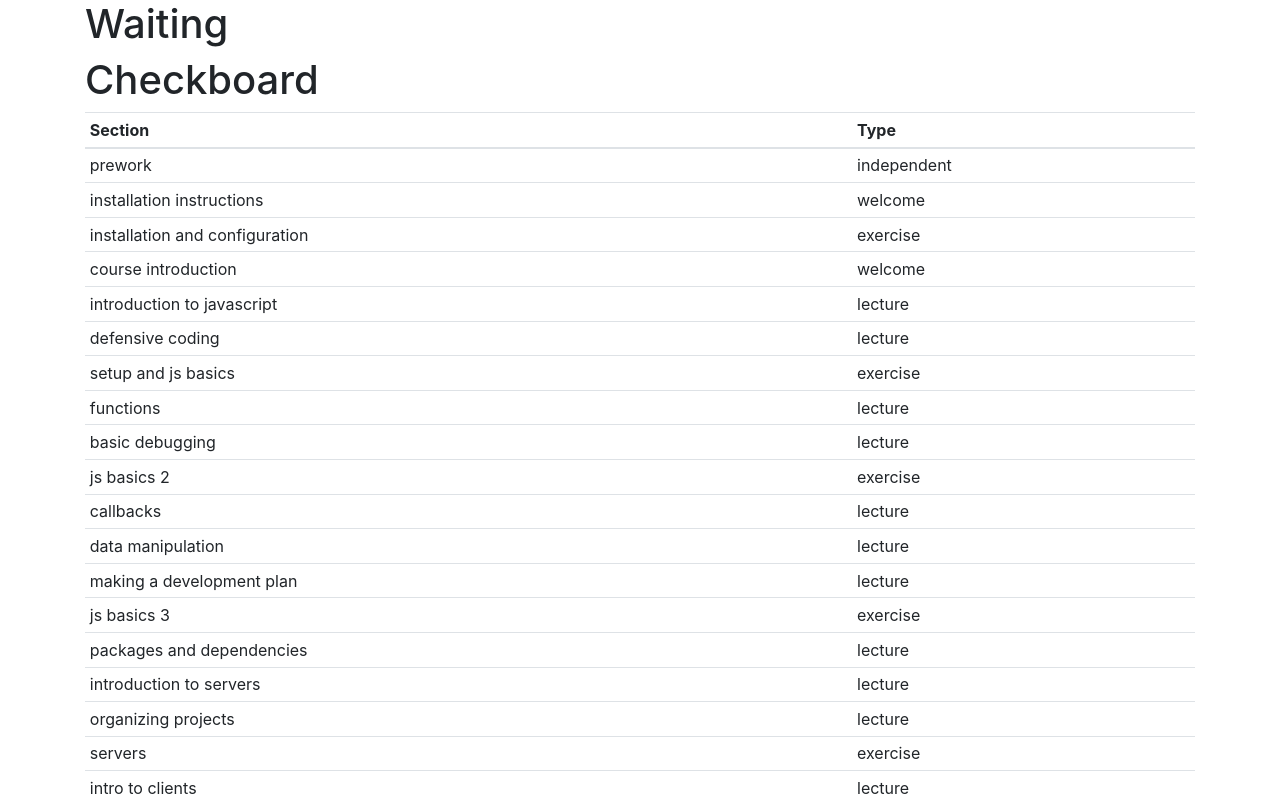
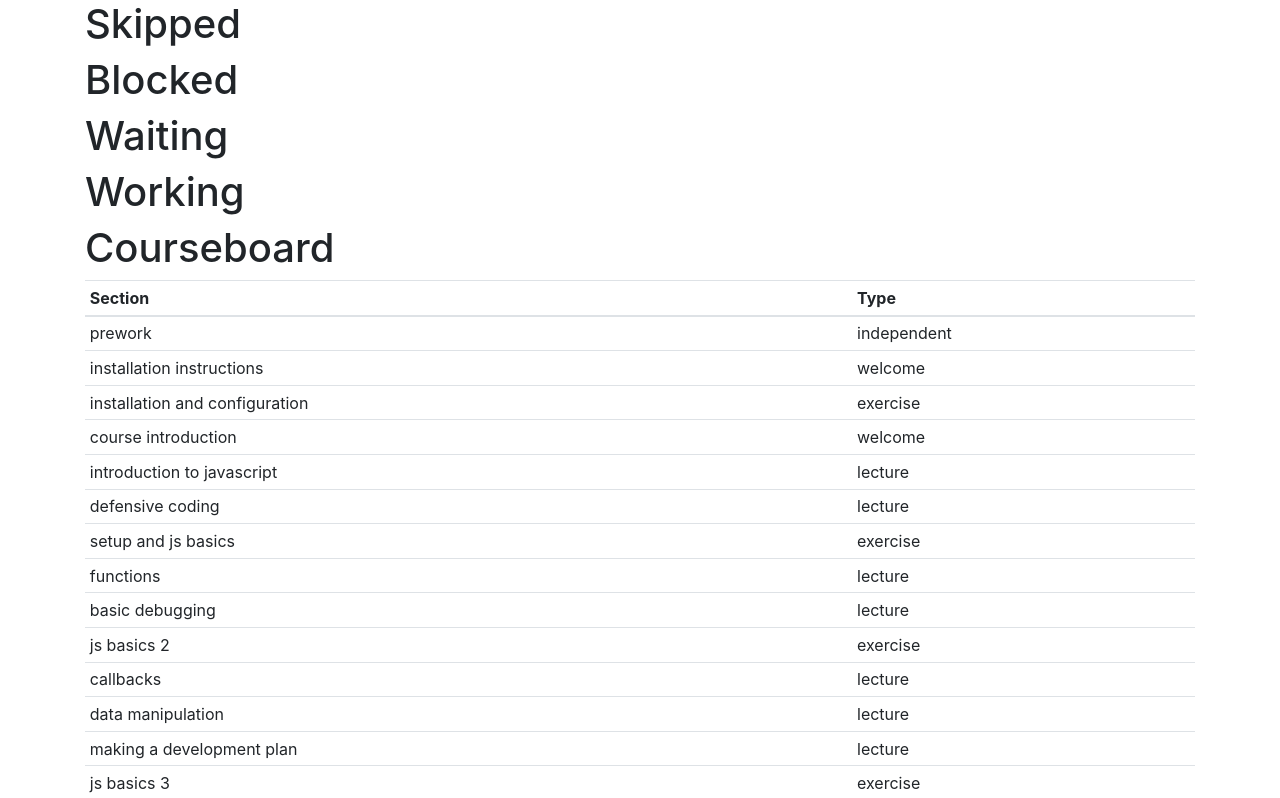
Before and after one commit to davidystephenson/asyncers, a React (Create React App) app: page / in a window 1280 px wide. Shown: the top 798 px of the page. Built offline with nearby package versions, Linux system fonts and the light colour scheme; no server answers.

Commit message:
Status component

```diff
--- /dev/null
+++ b/src/use/status.js
@@ -0,0 +1,57 @@
+import { useContext } from 'react'
+
+import { studentsContext } from '../lib'
+
+import Hours from '../view/Hours'
+
+export default function useStatus (
+  status, reducer, View
+) {
+  status = status.toLowerCase()
+
+  const students = useContext(studentsContext)
+
+  function track (done, student) {
+    const did = student
+      .sections
+      .filter(section => section[status])
+
+    return [...done, ...did]
+  }
+
+  const done = students.reduce(track, [])
+
+  function arrange (arranged, report) {
+    const { section } = report
+
+    const reports = arranged[section] || []
+
+    arranged[section] = [...reports, report]
+
+    return arranged
+  }
+
+  const arranged = done.reduce(arrange, {})
+
+  function time (total, report) {
+    return total + report.hours
+  }
+
+  reducer = reducer || time
+
+  View = View || Hours
+
+  function type ([section, reports]) {
+    const students = reports.map(View)
+
+    const total = reports.reduce(reducer, 0)
+
+    return { section, students, total }
+  }
+
+  const typed = Object
+    .entries(arranged)
+    .map(type)
+
+  return typed
+}
--- a/src/use/students.js
+++ b/src/use/students.js
@@ -133,17 +133,13 @@ export default function useStudents () {
         }
 
         const last = before.find(consider)
-        didnt.since = last
+        didnt.since = last.done.date
       } else {
         const since = valid[index - 1]
-        didnt.since = since
+        didnt.since = since.done.date
       }
 
-      console.log('didnt test:', didnt)
-
-      const { date } = didnt.since.done
-
-      didnt.hours = hoursFromNow(date)
+      didnt.hours = hoursFromNow(didnt.since)
 
       return didnt
     }
--- a/src/view/App.js
+++ b/src/view/App.js
@@ -12,8 +12,9 @@ import {
   StudentsProvider
 } from '../lib'
 
-import Checkboard from './Checkboard'
-import Waiting from './Waiting'
+import Courseboard from './Courseboard'
+import Skipped from './Skipped'
+import Status from './Status'
 
 export default function App () {
   return (
@@ -23,9 +24,12 @@ export default function App () {
           <CurriculumProvider>
             <ReportsProvider>
               <StudentsProvider>
-                <Waiting />
+                <Skipped />
+                <Status status='Blocked' />
+                <Status status='Waiting' />
+                <Status status='Working' />
 
-                <Checkboard />
+                <Courseboard />
               </StudentsProvider>
             </ReportsProvider>
           </CurriculumProvider>
--- a/src/view/BlueBadge.js
+++ b/src/view/BlueBadge.js
@@ -3,13 +3,9 @@ import React from 'react'
 import Badge from 'react-bootstrap/Badge'
 
 export default function BlueBadge ({
-  key, children
+  children
 }) {
-  if (!key) key = children
-
   return (
-    <Badge variant='primary' key={key}>
-      {children}
-    </Badge>
+    <Badge variant='primary'>{children}</Badge>
   )
 }
--- a/src/view/CheckCell.js
+++ b/src/view/CourseCell.js
@@ -1,5 +1,6 @@
 import React from 'react'
 
+// todo CSS
 function format ({
   blocked, done, ignored, skipped, waiting, working
 }) {
@@ -49,7 +50,7 @@ function format ({
   return {}
 }
 
-export default function CheckCell ({
+export default function CourseCell ({
   section
 }) {
   const formatted = format(section)
--- a/src/view/Checkboard.js
+++ b/src/view/Courseboard.js
@@ -1,5 +1,6 @@
 import React, { useContext } from 'react'
 
+import Section from './Section'
 import Table from './SmallTable'
 import Thead from './Thead'
 
@@ -8,9 +9,9 @@ import {
   studentsContext
 } from '../lib'
 
-import CheckCell from '../view/CheckCell'
+import CourseCell from '../view/CourseCell'
 
-export default function Checkboard () {
+export default function Courseboard () {
   const {
     sections
   } = useContext(curriculumContext)
@@ -21,7 +22,7 @@ export default function Checkboard () {
       const work = student.sections[index]
 
       return (
-        <CheckCell
+        <CourseCell
           section={work} key={student.name}
         />
       )
@@ -60,7 +61,9 @@ export default function Checkboard () {
 
   const table = <Table>{head}{body}</Table>
 
-  const heading = <h1>Checkboard</h1>
-
-  return <>{heading} {table}</>
+  return (
+    <Section title='Courseboard'>
+      {table}
+    </Section>
+  )
 }
--- a/src/view/Figure.js
+++ b/src/view/Figure.js
@@ -1,5 +1,6 @@
 import React from 'react'
 
+import Section from './Section'
 import Table from './Table'
 
 export default function Figure ({
@@ -7,11 +8,9 @@ export default function Figure ({
   keyName,
   title
 }) {
-  const heading = <h1>{title}</h1>
-
-  const table = (
-    <Table data={data} keyName={keyName} />
+  return (
+    <Section title={title}>
+      <Table data={data} keyName={keyName} />
+    </Section>
   )
-
-  return <>{heading} {table}</>
 }
--- /dev/null
+++ b/src/view/Name.js
@@ -0,0 +1,13 @@
+import React from 'react'
+
+import BlueBadge from './BlueBadge'
+
+export default function Name ({
+  student, index
+}) {
+  const key = `${student}${index}`
+
+  return (
+    <BlueBadge key={key}>{student}</BlueBadge>
+  )
+}
--- a/src/view/Section.js
+++ b/src/view/Section.js
@@ -1,12 +1,9 @@
 import React from 'react'
 
-export default function Section ({
-  name, type
+export default function Caption ({
+  children, title
 }) {
-  return (
-    <tr key={name}>
-      <td>{name}</td>
-      <td>{type}</td>
-    </tr>
-  )
+  const heading = <h1>{title}</h1>
+
+  return <>{heading} {children}</>
 }
--- /dev/null
+++ b/src/view/Skipped.js
@@ -0,0 +1,16 @@
+import React from 'react'
+
+import Name from './Name'
+import Status from './Status'
+
+function count (total) { return total + 1 }
+
+export default function Skipped () {
+  return (
+    <Status
+      status='Skipped'
+      reducer={count}
+      View={Name}
+    />
+  )
+}
--- /dev/null
+++ b/src/view/Status.js
@@ -0,0 +1,21 @@
+import React from 'react'
+
+import useStatus from '../use/status'
+
+import Figure from './Figure'
+
+export default function Status ({
+  status, reducer, View
+}) {
+  const sections = useStatus(
+    status, reducer, View
+  )
+
+  return (
+    <Figure
+      data={sections}
+      keyName='section'
+      title={status}
+    />
+  )
+}
--- a/src/view/Waiting.js
+++ /dev/null
@@ -1,56 +0,0 @@
-import React, { useContext } from 'react'
-
-import { studentsContext } from '../lib'
-
-import Figure from './Figure'
-import Hours from './Hours'
-
-export default function Waiting () {
-  const students = useContext(studentsContext)
-
-  function track (done, student) {
-    const did = student
-      .sections
-      .filter(section => section.waiting)
-
-    return [...done, ...did]
-  }
-
-  const done = students.reduce(track, [])
-
-  function arrange (waiting, report) {
-    const { section } = report
-
-    const reports = waiting[section] || []
-
-    waiting[section] = [...reports, report]
-
-    return waiting
-  }
-
-  const arranged = done.reduce(arrange, {})
-
-  function type ([section, reports]) {
-    const students = reports.map(Hours)
-
-    function time (total, report) {
-      return total + report.hours
-    }
-
-    const total = reports.reduce(time, 0)
-
-    return { section, students, total }
-  }
-
-  const typed = Object
-    .entries(arranged)
-    .map(type)
-
-  return (
-    <Figure
-      data={typed}
-      keyName='section'
-      title='Waiting'
-    />
-  )
-}
```
